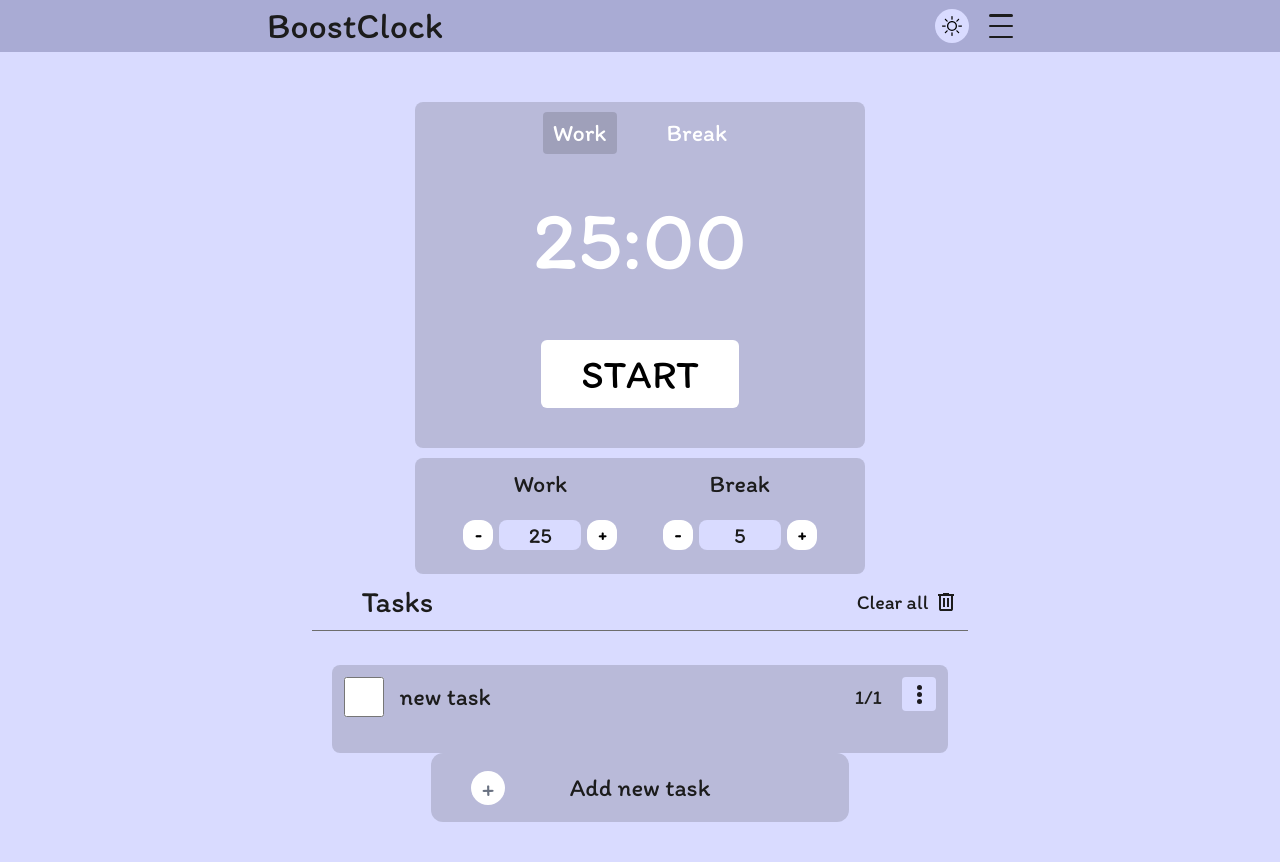
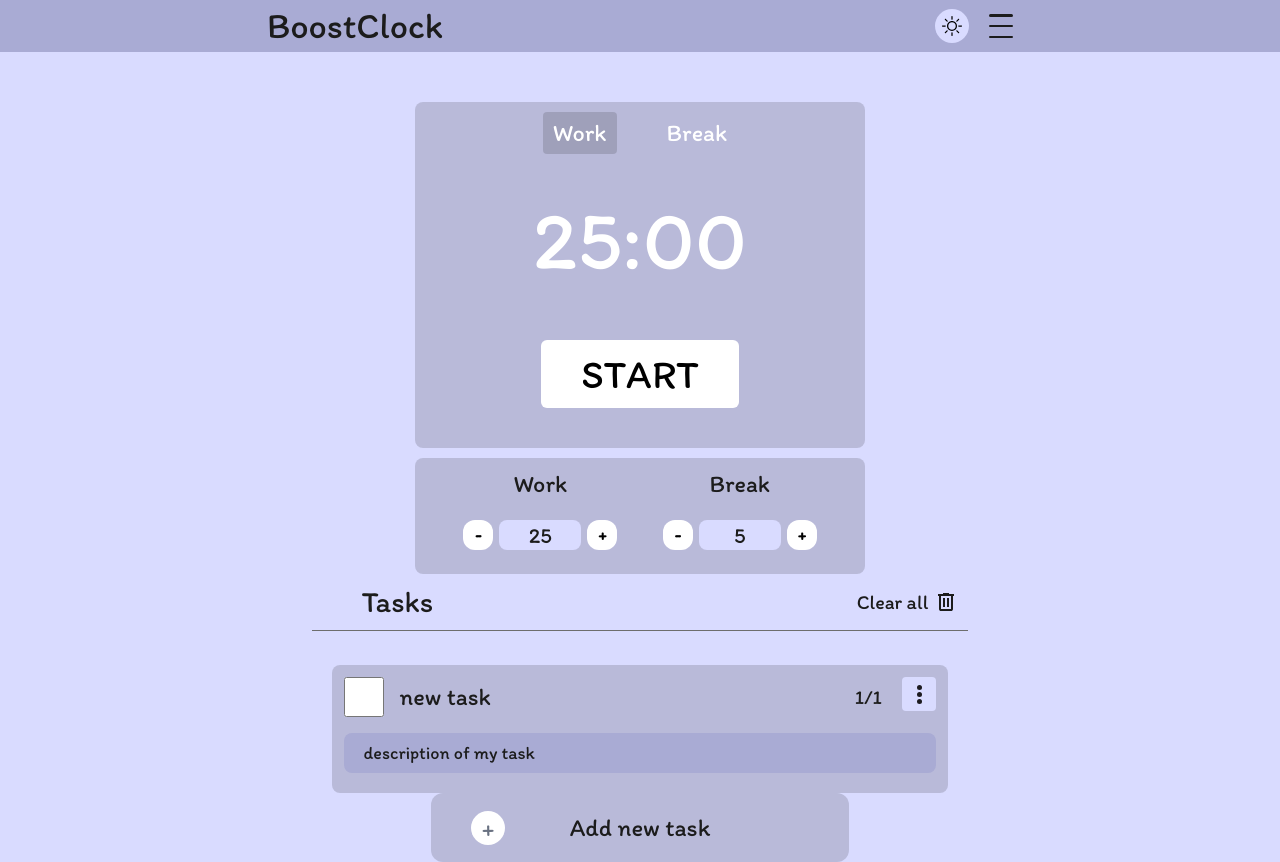
Before and after one commit to flionx/boost-clock, a Next.js app: page / in a window 1280 px wide. Before the commit the page ends 822 px from the top, so only its background shows below. Built offline with nearby package versions, Linux system fonts and the light colour scheme.

Commit message:
feat: add description to TaskCard

```diff
--- a/src/features/tasks/ui/TaskCard/index.tsx
+++ b/src/features/tasks/ui/TaskCard/index.tsx
@@ -25,6 +25,7 @@ const TaskCard = () => {
                 </div>
             </div>
         </div>
+        <p className="w-full bg-secondary py-1.5 px-5 text-lg break-words rounded-lg">description of my task</p>
     </div>
   )
 }
```
